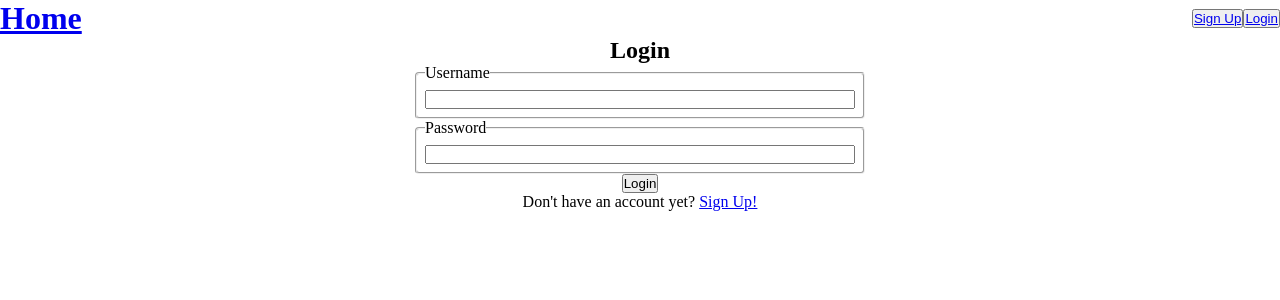
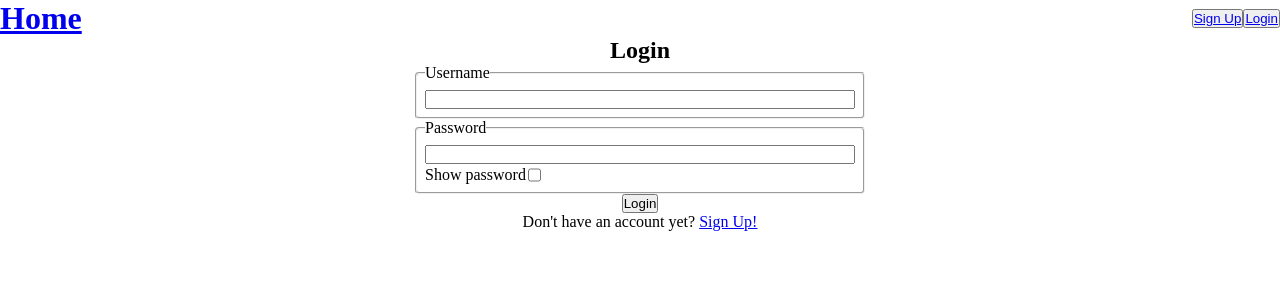
Before and after one commit to Oraiyon/messaging_app_clone, a React (Vite) app: page /login in a window 1280 px wide. Shown: the top 300 px of the page. Built offline with nearby package versions, Linux system fonts and the light colour scheme.

Commit message:
Created password visibility feature.

```diff
--- a/src/client/components/Login.jsx
+++ b/src/client/components/Login.jsx
@@ -12,6 +12,7 @@ const Login = () => {
   const usernameWarning = useRef(null);
   const passwordWarning = useRef(null);
   const wrongUsernameOrPassword = useRef(null);
+  const passwordInput = useRef(null);
 
   // Find way to say if user is not found in database
   const validateLoginInputs = async (e) => {
@@ -52,6 +53,14 @@ const Login = () => {
     }
   };
 
+  const showPassword = () => {
+    if (passwordInput.current.type === "password") {
+      passwordInput.current.type = "text";
+    } else {
+      passwordInput.current.type = "password";
+    }
+  };
+
   return (
     <>
       <Header />
@@ -74,12 +83,25 @@ const Login = () => {
           <fieldset className={validPassword ? "" : styles.invalid_input}>
             <legend>Password</legend>
             <label htmlFor="password">Password</label>
+            <div className={styles.password_inputs}>
               <input
                 type="password"
                 name="password"
                 id="password"
                 onChange={(e) => setPassword(e.target.value)}
+                ref={passwordInput}
               />
+              <div>
+                <p>Show password</p>
+                <label htmlFor="show_password"></label>
+                <input
+                  type="checkbox"
+                  name="show_password"
+                  id="show_password"
+                  onClick={showPassword}
+                />
+              </div>
+            </div>
             <p className={styles.password_warning} ref={passwordWarning}>
               Invalid password
             </p>
--- a/src/client/stylesheets/login.module.css
+++ b/src/client/stylesheets/login.module.css
@@ -39,3 +39,17 @@ input[type="password"] {
   display: none;
   color: red;
 }
+
+.password_inputs {
+  display: flex;
+  flex-direction: column;
+  align-items: flex-start;
+  gap: 2px;
+}
+
+.password_inputs > div {
+  display: flex;
+  justify-content: center;
+  gap: 2px;
+  color: black;
+}
```
Lines whose indentation alone changed are shown as unchanged.
